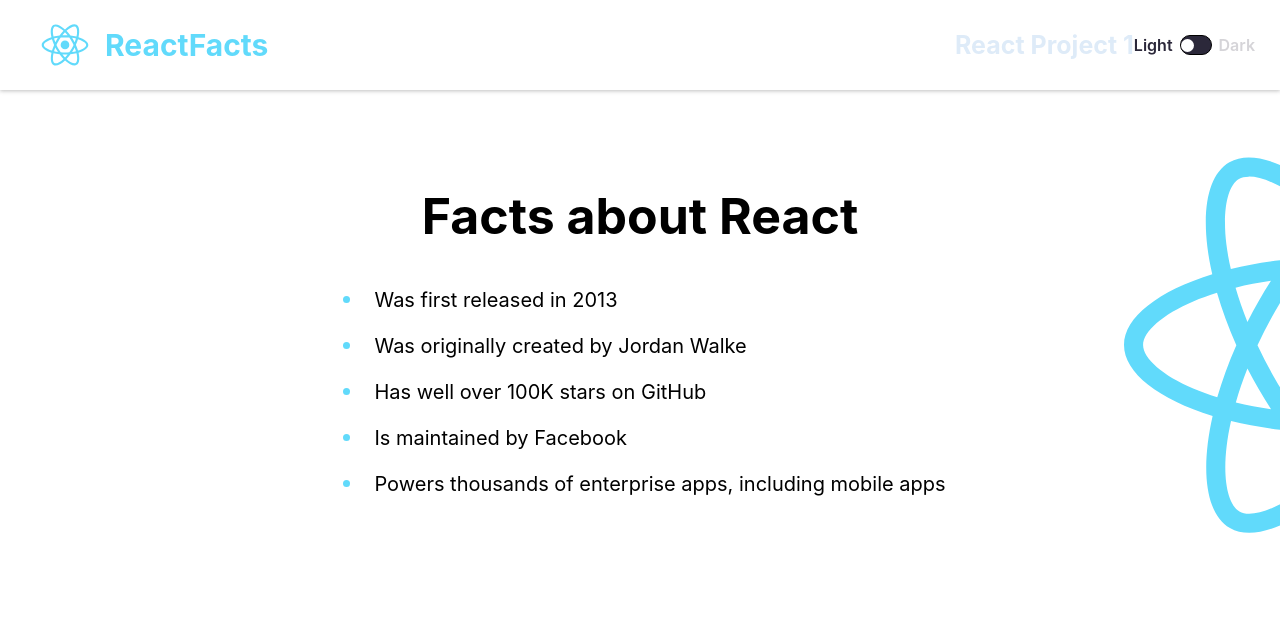
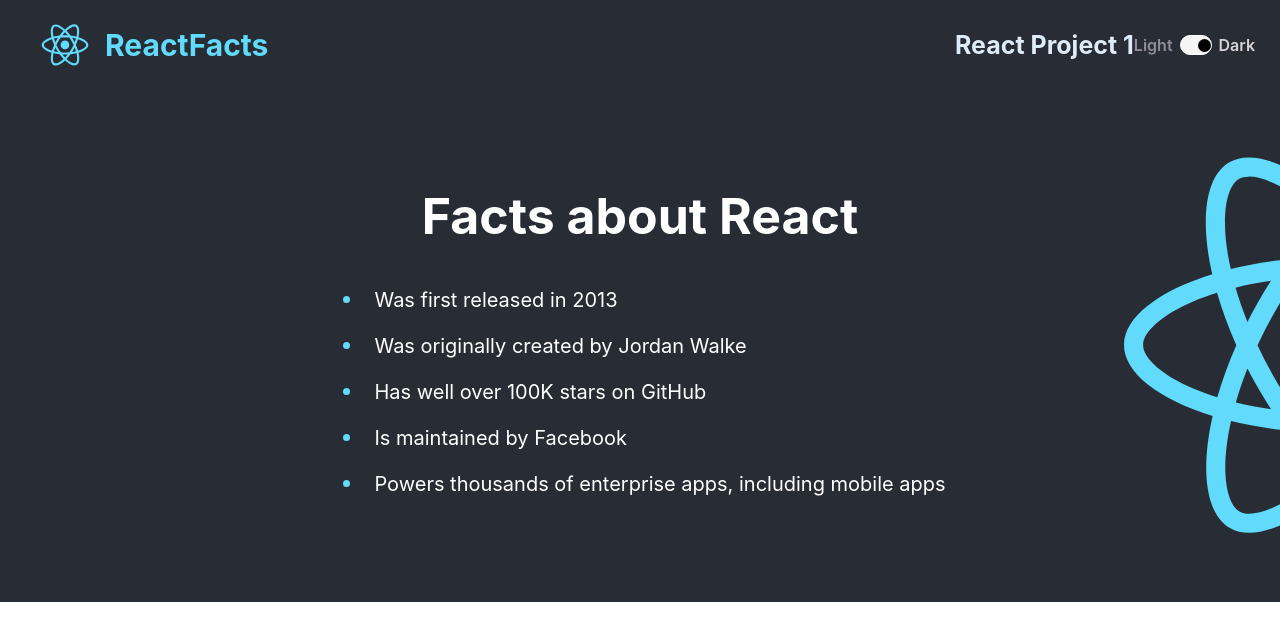
Before and after one commit to accodes21/First_React_Prj, a React (Create React App) app: page / in a window 1280 px wide. Shown: the top 640 px of the page. Built offline with nearby package versions, Linux system fonts and the light colour scheme.

Commit message:
Toggle for dark mode

```diff
--- a/src/App.js
+++ b/src/App.js
@@ -1,4 +1,5 @@
 // import logo from './logo.svg';
+import React from 'react';
 import './App.css';
 import Main from "./components/Main"
 import Navbar from "./components/Navbar"
@@ -33,10 +34,14 @@
 // }
 
 function App(){
+  const [darkMode, setdarkMode] = React.useState(true);
+  function toggleDarkMode(){
+    setdarkMode(prevMode => !prevMode)
+  }
   return (
     <>
-    <Navbar/>
-    <Main/>
+    <Navbar darkMode={darkMode} toggleDarkMode={toggleDarkMode}/>
+    <Main darkMode={darkMode}/>
     </>
   );
 }
```
